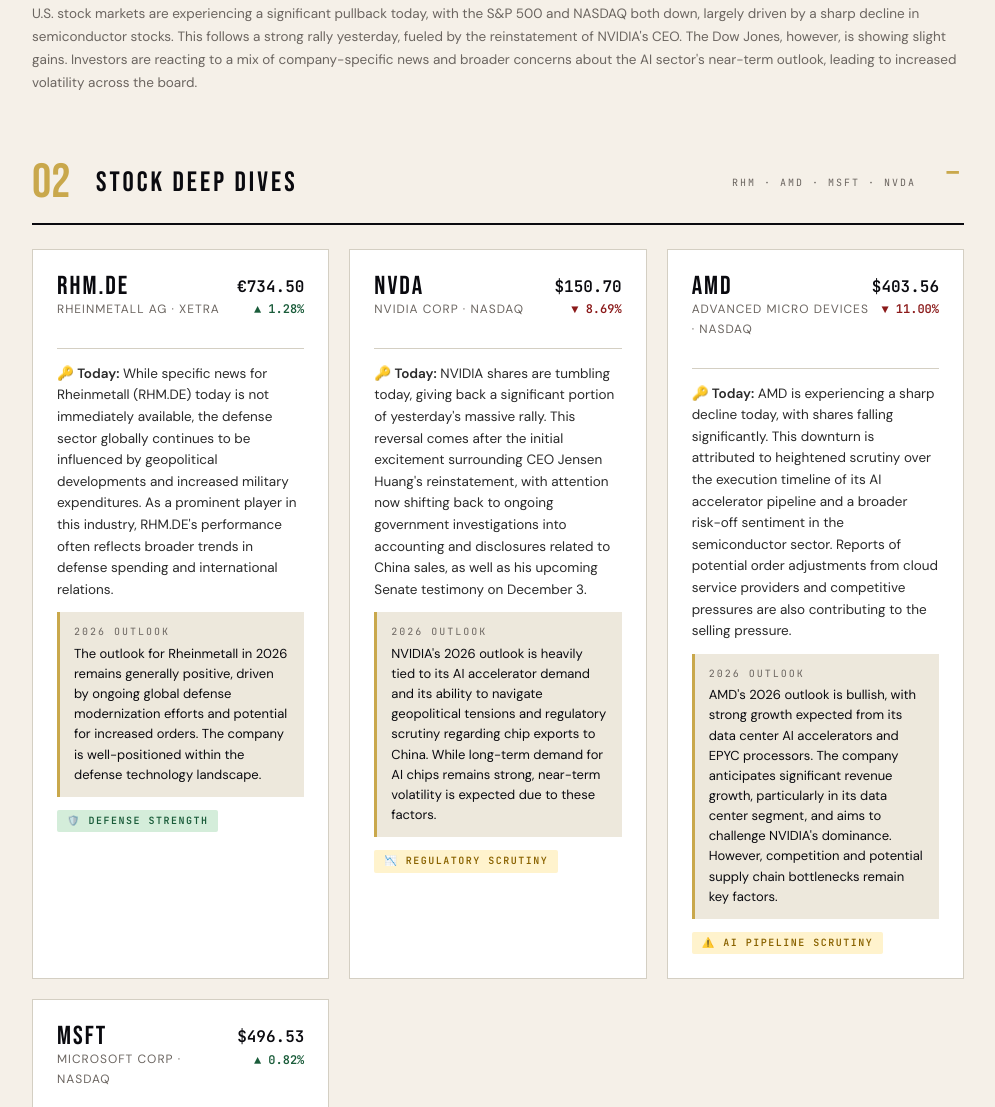
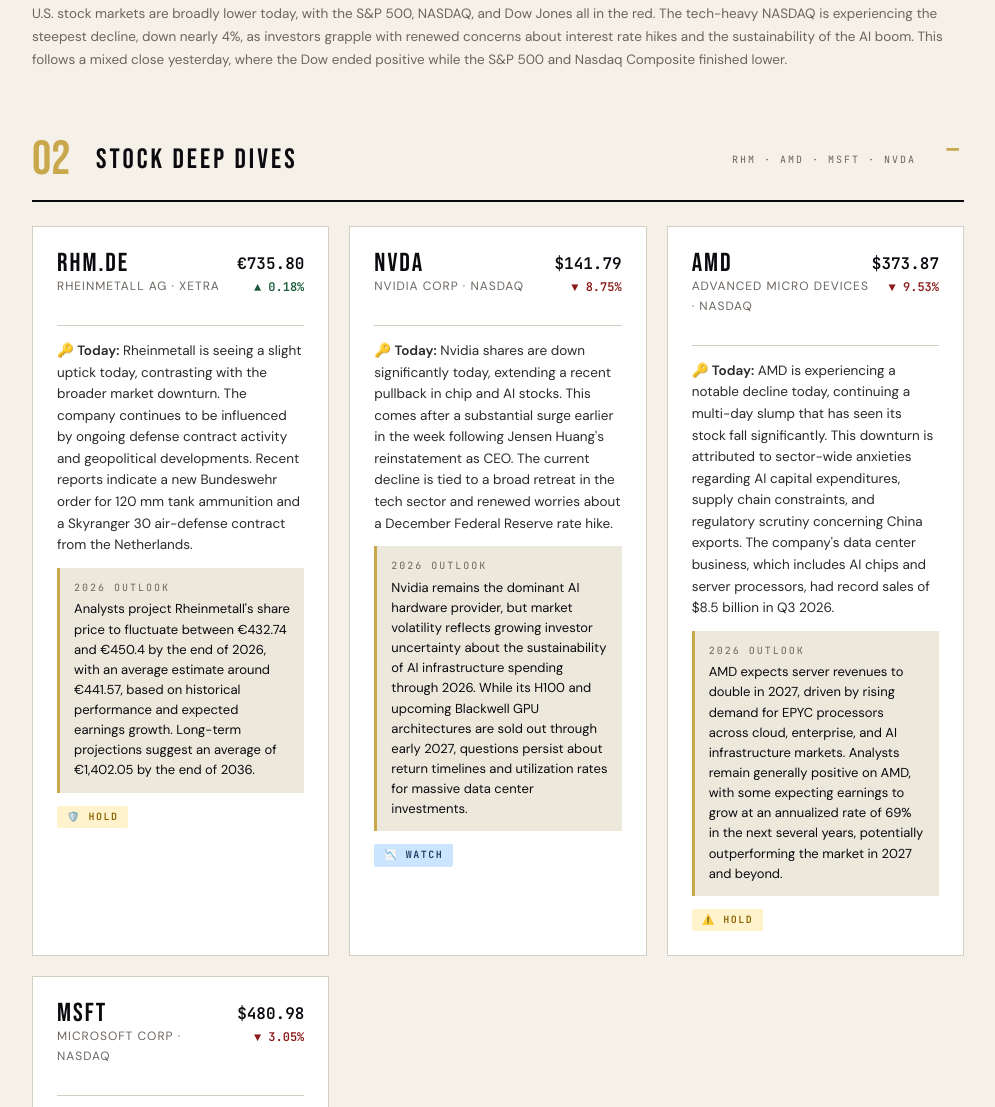
Before and after one commit to pavelbogdanaa-prog/signal-newsletter, a plain HTML site: page index.html in a window 1280 px wide. Shown: the part 812-1919 px from the top of the page, without its empty margins (142-1137 px from the left). Drawn offline with Linux system fonts and the light colour scheme.

Commit message:
📈 Daily update: 2026-11-25

```diff
--- a/index.html
+++ b/index.html
@@ -126,133 +126,133 @@
      ██████████████████████████████████████████████ -->
 <script>
 const SIGNAL_DATA = {
-  "date": "Tuesday · November 24, 2026",
+  "date": "Wednesday · November 25, 2026",
   "alert": {
-    "type": "warning",
+    "type": "critical",
     "icon": "⚠️",
-    "title": "Chip Stocks Tumble, Market Volatility Returns",
-    "body": "After a brief rally, chip stocks, including NVIDIA and AMD, are leading a broader market downturn today, with major indices experiencing declines. This comes amid renewed concerns over AI pipeline scrutiny and competitive dynamics."
+    "title": "Tech Sell-Off Deepens Amid Rate Hike Fears",
+    "body": "U.S. stock markets are experiencing a significant sell-off today, with tech stocks leading the decline, as fresh economic data fuels expectations of a December Federal Reserve rate hike."
   },
   "ticker": [
     {
       "label": "S&P 500",
-      "value": "7,157.55",
+      "value": "7,005.48",
       "dir": "down",
-      "arrow": "▼ 1.10%"
+      "arrow": "▼ 2.72%"
     },
     {
       "label": "NASDAQ",
-      "value": "23,528.19",
+      "value": "22,787.54",
       "dir": "down",
-      "arrow": "▼ 2.33%"
+      "arrow": "▼ 3.99%"
     },
     {
       "label": "Dow Jones",
-      "value": "49,714.87",
-      "dir": "up",
-      "arrow": "▲ 0.24%"
+      "value": "49,306.49",
+      "dir": "down",
+      "arrow": "▼ 1.42%"
     },
     {
       "label": "DAX",
-      "value": "25,017.81",
+      "value": "24,714.09",
       "dir": "down",
-      "arrow": "▼ 1.26%"
+      "arrow": "▼ 1.21%"
     },
     {
       "label": "Nikkei 225",
-      "value": "56,436.65",
-      "dir": "down",
-      "arrow": "▼ 5.06%"
+      "value": "N/A",
+      "dir": "flat",
+      "arrow": "→ 0.0%"
     },
     {
       "label": "Hang Seng",
-      "value": "22,383.74",
+      "value": "22,219.65",
       "dir": "down",
-      "arrow": "▼ 0.12%"
+      "arrow": "▼ 0.73%"
     }
   ],
   "market": [
     {
       "label": "S&P 500",
-      "value": "7,157.55",
-      "change": "▼ 1.10%",
+      "value": "7,005.48",
+      "change": "▼ 2.72%",
       "dir": "down"
     },
     {
       "label": "NASDAQ",
-      "value": "23,528.19",
-      "change": "▼ 2.33%",
+      "value": "22,787.54",
+      "change": "▼ 3.99%",
       "dir": "down"
     },
     {
       "label": "Dow Jones",
-      "value": "49,714.87",
-      "change": "▲ 0.24%",
-      "dir": "up"
+      "value": "49,306.49",
+      "change": "▼ 1.42%",
+      "dir": "down"
     },
     {
       "label": "DAX",
-      "value": "25,017.81",
-      "change": "▼ 1.26%",
+      "value": "24,714.09",
+      "change": "▼ 1.21%",
       "dir": "down"
     },
     {
       "label": "Nikkei 225",
-      "value": "56,436.65",
-      "change": "▼ 5.06%",
-      "dir": "down"
+      "value": "N/A",
+      "change": "→ 0.0%",
+      "dir": "flat"
     },
     {
       "label": "Hang Seng",
-      "value": "22,383.74",
-      "change": "▼ 0.12%",
+      "value": "22,219.65",
+      "change": "▼ 0.73%",
       "dir": "down"
     }
   ],
-  "marketSummary": "U.S. stock markets are experiencing a significant pullback today, with the S&P 500 and NASDAQ both down, largely driven by a sharp decline in semiconductor stocks. This follows a strong rally yesterday, fueled by the reinstatement of NVIDIA's CEO. The Dow Jones, however, is showing slight gains. Investors are reacting to a mix of company-specific news and broader concerns about the AI sector's near-term outlook, leading to increased volatility across the board.",
+  "marketSummary": "U.S. stock markets are broadly lower today, with the S&P 500, NASDAQ, and Dow Jones all in the red. The tech-heavy NASDAQ is experiencing the steepest decline, down nearly 4%, as investors grapple with renewed concerns about interest rate hikes and the sustainability of the AI boom. This follows a mixed close yesterday, where the Dow ended positive while the S&P 500 and Nasdaq Composite finished lower.",
   "stocks": [
     {
       "ticker": "RHM.DE",
       "name": "Rheinmetall AG · XETRA",
-      "price": "€734.50",
-      "change": "▲ 1.28%",
+      "price": "€735.80",
+      "change": "▲ 0.18%",
       "dir": "up",
-      "news": "<strong>🔑 Today:</strong> While specific news for Rheinmetall (RHM.DE) today is not immediately available, the defense sector globally continues to be influenced by geopolitical developments and increased military expenditures. As a prominent player in this industry, RHM.DE's performance often reflects broader trends in defense spending and international relations.",
-      "outlook": "The outlook for Rheinmetall in 2026 remains generally positive, driven by ongoing global defense modernization efforts and potential for increased orders. The company is well-positioned within the defense technology landscape.",
-      "badge": "🛡️ Defense Strength",
-      "badgeClass": "badge-buy"
+      "news": "<strong>🔑 Today:</strong> Rheinmetall is seeing a slight uptick today, contrasting with the broader market downturn. The company continues to be influenced by ongoing defense contract activity and geopolitical developments. Recent reports indicate a new Bundeswehr order for 120 mm tank ammunition and a Skyranger 30 air-defense contract from the Netherlands.",
+      "outlook": "Analysts project Rheinmetall's share price to fluctuate between €432.74 and €450.4 by the end of 2026, with an average estimate around €441.57, based on historical performance and expected earnings growth. Long-term projections suggest an average of €1,402.05 by the end of 2036.",
+      "badge": "🛡️ Hold",
+      "badgeClass": "badge-hold"
     },
     {
       "ticker": "NVDA",
       "name": "NVIDIA Corp · NASDAQ",
-      "price": "$150.70",
-      "change": "▼ 8.69%",
+      "price": "$141.79",
+      "change": "▼ 8.75%",
       "dir": "down",
-      "news": "<strong>🔑 Today:</strong> NVIDIA shares are tumbling today, giving back a significant portion of yesterday's massive rally. This reversal comes after the initial excitement surrounding CEO Jensen Huang's reinstatement, with attention now shifting back to ongoing government investigations into accounting and disclosures related to China sales, as well as his upcoming Senate testimony on December 3.",
-      "outlook": "NVIDIA's 2026 outlook is heavily tied to its AI accelerator demand and its ability to navigate geopolitical tensions and regulatory scrutiny regarding chip exports to China. While long-term demand for AI chips remains strong, near-term volatility is expected due to these factors.",
-      "badge": "📉 Regulatory Scrutiny",
-      "badgeClass": "badge-hold"
+      "news": "<strong>🔑 Today:</strong> Nvidia shares are down significantly today, extending a recent pullback in chip and AI stocks. This comes after a substantial surge earlier in the week following Jensen Huang's reinstatement as CEO. The current decline is tied to a broad retreat in the tech sector and renewed worries about a December Federal Reserve rate hike.",
+      "outlook": "Nvidia remains the dominant AI hardware provider, but market volatility reflects growing investor uncertainty about the sustainability of AI infrastructure spending through 2026. While its H100 and upcoming Blackwell GPU architectures are sold out through early 2027, questions persist about return timelines and utilization rates for massive data center investments.",
+      "badge": "📉 Watch",
+      "badgeClass": "badge-watch"
     },
     {
       "ticker": "AMD",
       "name": "Advanced Micro Devices · NASDAQ",
-      "price": "$403.56",
-      "change": "▼ 11.00%",
+      "price": "$373.87",
+      "change": "▼ 9.53%",
       "dir": "down",
-      "news": "<strong>🔑 Today:</strong> AMD is experiencing a sharp decline today, with shares falling significantly. This downturn is attributed to heightened scrutiny over the execution timeline of its AI accelerator pipeline and a broader risk-off sentiment in the semiconductor sector. Reports of potential order adjustments from cloud service providers and competitive pressures are also contributing to the selling pressure.",
-      "outlook": "AMD's 2026 outlook is bullish, with strong growth expected from its data center AI accelerators and EPYC processors. The company anticipates significant revenue growth, particularly in its data center segment, and aims to challenge NVIDIA's dominance. However, competition and potential supply chain bottlenecks remain key factors.",
-      "badge": "⚠️ AI Pipeline Scrutiny",
+      "news": "<strong>🔑 Today:</strong> AMD is experiencing a notable decline today, continuing a multi-day slump that has seen its stock fall significantly. This downturn is attributed to sector-wide anxieties regarding AI capital expenditures, supply chain constraints, and regulatory scrutiny concerning China exports. The company's data center business, which includes AI chips and server processors, had record sales of $8.5 billion in Q3 2026.",
+      "outlook": "AMD expects server revenues to double in 2027, driven by rising demand for EPYC processors across cloud, enterprise, and AI infrastructure markets. Analysts remain generally positive on AMD, with some expecting earnings to grow at an annualized rate of 69% in the next several years, potentially outperforming the market in 2027 and beyond.",
+      "badge": "⚠️ Hold",
       "badgeClass": "badge-hold"
     },
     {
       "ticker": "MSFT",
       "name": "Microsoft Corp · NASDAQ",
-      "price": "$496.53",
-      "change": "▲ 0.82%",
-      "dir": "up",
-      "news": "<strong>🔑 Today:</strong> Microsoft is showing positive movement today, following strong fiscal first-quarter results that exceeded consensus estimates. The company reported a 19% increase in revenue and a substantial rise in non-GAAP earnings per share, driving renewed institutional buying interest. Microsoft also raised its quarterly dividend, extending a 23-year streak.",
-      "outlook": "Microsoft's 2026 outlook is positive, driven by strong Azure growth and strategic investments in artificial intelligence. Analysts view the stock as a 'Strong Buy' with significant upside potential, although heavy data center investment and cloud margins are factors to watch.",
-      "badge": "☁️ AI & Cloud Growth",
+      "price": "$480.98",
+      "change": "▼ 3.05%",
+      "dir": "down",
+      "news": "<strong>🔑 Today:</strong> Microsoft shares are under selling pressure, reflecting broader macroeconomic headwinds and a retreat across the tech sector. Investors are scrutinizing AI capital expenditures, monetization timelines, and cloud margin pressures. The company recently declared a \"Code Red\" internally to address a historic service outage that affected millions of users earlier in November.",
+      "outlook": "The consensus among financial analysts for Microsoft's 2026 outlook remains overwhelmingly bullish, with most rating MSFT as a \"Strong Buy\" or \"Buy.\" Analysts anticipate revenue climbing to a range between $324 billion to $327 billion for full-year 2026, with EPS expected to hit between $16.46 and $17.10.",
+      "badge": "☁️ Buy",
       "badgeClass": "badge-buy"
     }
   ],
@@ -260,93 +260,93 @@ const SIGNAL_DATA = {
     {
       "ticker": "EUNL.DE",
       "name": "iShares Core MSCI World UCITS ETF · XETRA",
-      "stats": "Price: €124.57\nChange: ▼ 1.64%\nTER: 0.20%\nExchange: XETRA",
-      "badge": "Hold",
-      "badgeClass": "badge-hold",
-      "desc": "EUNL.DE, an iShares Core MSCI World UCITS ETF, aims to track the performance of the MSCI World Index, offering broad exposure to global developed market equities. Today's decline reflects the overall negative sentiment in global markets, particularly in tech, as investors react to chip stock downturns and broader economic concerns.",
-      "verdict": "Given its diversified nature, EUNL.DE remains a solid long-term holding for broad market exposure, despite today's dip. It's a foundational ETF for global equity allocation."
+      "stats": "Price: €122.61\nChange: ▼ 1.57%\nTER: 0.20%\nExchange: XETRA",
+      "badge": "Sell",
+      "badgeClass": "badge-watch",
+      "desc": "The iShares Core MSCI World UCITS ETF is currently showing signs of weakness, with both short- and longer-term moving averages pointing to a downward trend. A pivot top in mid-October also suggests further potential downside.",
+      "verdict": "Given the current technical signals and negative momentum, EUNL.DE is considered a sell candidate in the short term."
     },
     {
       "ticker": "4MMR.DE",
       "name": "Global X Defense Tech UCITS ETF · XETRA",
-      "stats": "Price: €23.74\nChange: ▲ 0.87%\nTER: 0.50%\nExchange: XETRA",
-      "badge": "Watch",
+      "stats": "Price: €23.57\nChange: ▼ 0.70%\nTER: 0.50%\nExchange: XETRA",
+      "badge": "Hold",
       "badgeClass": "badge-hold",
-      "desc": "The Global X Defence Tech UCITS ETF (4MMR.DE) provides targeted exposure to companies advancing defense technology worldwide, tracking the Mirae Asset Defence Tech Index. Its slight gain today suggests resilience in the defense sector amidst broader market declines, likely due to ongoing global military expenditures and technological demands.",
-      "verdict": "4MMR.DE offers a specialized investment in the growing defense technology sector, which can act as a defensive play during periods of market uncertainty. It's a 'Watch' for those seeking exposure to this specific industry."
+      "desc": "Information regarding specific news and outlook for 4MMR.DE is not readily available in the provided search results. However, as a broad market ETF, it is likely influenced by the overall negative market sentiment today.",
+      "verdict": "Without specific news, it's prudent to maintain a neutral stance, acknowledging the broader market's downward trend."
     },
     {
       "ticker": "ITA",
       "name": "iShares U.S. Aerospace & Defense ETF · NYSE Arca",
-      "stats": "Price: $68.04\nChange: ▼ 0.64%\nTER: 0.42%\nExchange: NYSE Arca",
+      "stats": "Price: $67.30\nChange: ▼ 1.20%\nTER: 0.42%\nExchange: NYSE Arca",
       "badge": "Hold",
       "badgeClass": "badge-hold",
-      "desc": "The iShares U.S. Aerospace & Defense ETF (ITA) tracks a market-cap-weighted index of U.S. manufacturers, assemblers, and distributors of aircraft and defense equipment. Today's slight decline aligns with the broader market's cautious mood, though the defense sector often demonstrates stability due to government contracts.",
-      "verdict": "ITA offers targeted exposure to the U.S. aerospace and defense industry, a sector characterized by high capital expenditures and long-term government contracts. It's a 'Hold' for investors seeking long-term growth in this specialized area, but be mindful of geopolitical and budgetary risks."
+      "desc": "The iShares U.S. Aerospace & Defense ETF (ITA) has shown some positive movement recently, with a pivot bottom in late November suggesting potential upside. However, it still faces resistance from its short-term moving averages.",
+      "verdict": "While there's a recent buy signal, the ETF is still navigating resistance levels, suggesting a cautious 'hold' for now."
     }
   ],
   "macro": [
     {
-      "theme": " semiconductors",
-      "what": "Chip stocks, including NVIDIA and AMD, are experiencing a significant sell-off today, giving back much of yesterday's gains. This is driven by renewed scrutiny over AI accelerator pipelines and competitive dynamics.",
-      "impact": "This downturn in a key growth sector is dragging down major indices, particularly the NASDAQ, and contributing to overall market volatility."
+      "theme": "📈 Inflation Concerns",
+      "what": "Today's economic data, including the Personal Consumption Expenditures (PCE) inflation report and the second estimate of third-quarter US GDP, are being closely watched. Market consensus expects headline PCE inflation to accelerate, which could strengthen the case for the Fed to maintain a hawkish monetary policy.",
+      "impact": "Increased likelihood of prolonged restrictive monetary policy and potential further interest rate hikes, negatively impacting equity markets."
     },
     {
-      "theme": "⚖️ Regulatory Scrutiny",
-      "what": "NVIDIA is facing ongoing government investigations into its accounting and disclosures related to China sales, with CEO Jensen Huang scheduled to testify before the Senate on December 3.",
-      "impact": "Regulatory concerns are creating uncertainty around major tech players, leading to investor caution and contributing to stock price fluctuations."
+      "theme": "🏛️ Federal Reserve Policy",
+      "what": "Traders are moving back to pricing a 95% chance of a quarter-point Fed hike in December, following recent market movements and economic data.",
+      "impact": "Higher interest rates generally weigh on stock valuations, particularly for growth-oriented tech companies."
     },
     {
-      "theme": "🛡️ Geopolitical Tensions",
-      "what": "Ongoing geopolitical developments continue to influence global markets, particularly the defense sector.",
-      "impact": "Increased defense spending and national security concerns are providing a tailwind for defense-related stocks and ETFs, potentially offering a defensive play amidst broader market instability."
+      "theme": "🇨🇳 US-China Trade Tensions",
+      "what": "President Trump unveiled a new set of tariffs, reigniting nerves about a trade war with China and adding another layer of geopolitical uncertainty. The Commerce Department also added a Singaporean company, Megaspeed, to a trade blacklist, impacting advanced AI chip sales.",
+      "impact": "Increased geopolitical uncertainty and potential disruptions to global supply chains, particularly in the technology sector."
     },
     {
-      "theme": "☁️ AI & Cloud Investment",
-      "what": "Microsoft's strong earnings highlight continued robust demand for its Azure cloud services and strategic investments in AI.",
-      "impact": "Companies with strong positions in AI and cloud computing are demonstrating resilience and growth, attracting institutional investment despite broader market headwinds."
+      "theme": "🤖 AI Supercycle Sustainability",
+      "what": "Ongoing investor anxiety about the sustainability of the AI boom is colliding with other market concerns. While AI investments continue to reshape capital expenditure trends, questions persist about return timelines and utilization rates.",
+      "impact": "Volatility in AI-related stocks and a reassessment of valuations for companies heavily invested in AI infrastructure."
     },
     {
-      "theme": "📊 Market Volatility",
-      "what": "Today's market action, with a sharp reversal in chip stocks after a strong rally, indicates heightened volatility.",
-      "impact": "Investors are navigating an unpredictable environment, with rapid shifts in sentiment and sector performance, requiring careful risk management."
+      "theme": "📊 Consumer Confidence",
+      "what": "The Conference Board reported that the consumer confidence index for November jumped to 103.3, well above expectations.",
+      "impact": "Strong consumer confidence can support economic growth and consumer spending, potentially offsetting some negative market pressures."
     }
   ],
   "calendar": [
     {
       "date": "Wed Nov 25",
-      "event": "US GDP (3Q-26, F)",
-      "why": "The final revision of Q3 GDP data will provide a comprehensive look at economic growth, influencing investor sentiment and future Fed policy expectations."
+      "event": "US Q3 GDP (Second Estimate)",
+      "why": "This second estimate provides a more refined look at economic growth, with consensus pointing to an upward revision."
     },
     {
       "date": "Wed Nov 25",
-      "event": "US PCE Inflation (Oct)",
-      "why": "The Personal Consumption Expenditures (PCE) price index is the Federal Reserve's preferred inflation gauge. Its release will be crucial for understanding inflationary pressures and potential monetary policy shifts."
+      "event": "US Core PCE Inflation (Oct)",
+      "why": "The Federal Reserve's preferred measure of inflation, closely watched for clues on future monetary policy."
+    },
+    {
+      "date": "Wed Nov 25",
+      "event": "US Durable Goods Orders (Oct)",
+      "why": "Indicates new orders for long-lasting goods, providing insight into manufacturing activity and business investment."
+    },
+    {
+      "date": "Wed Nov 25",
+      "event": "US Initial Jobless Claims",
+      "why": "A weekly indicator of unemployment trends, reflecting the health of the labor market."
     },
     {
       "date": "Thu Nov 26",
-      "event": "US Unemployment Rate (Oct)",
-      "why": "This report offers insights into the health of the U.S. labor market, a key factor for economic stability and consumer spending."
+      "event": "Thanksgiving Day (US Market Holiday)",
+      "why": "U.S. stock markets will be closed for the holiday."
     },
     {
       "date": "Fri Nov 27",
-      "event": "US Trade Balance (Oct)",
-      "why": "The trade balance data provides an overview of U.S. imports and exports, impacting currency valuations and economic growth projections."
-    },
-    {
-      "date": "Mon Nov 30",
-      "event": "S&P PMIs (Nov, P)",
-      "why": "Preliminary Purchasing Managers' Index (PMI) data for November will offer an early indication of manufacturing and services sector activity, reflecting economic momentum."
-    },
-    {
-      "date": "Thu Dec 03",
-      "event": "NVIDIA CEO Jensen Huang Senate Testimony",
-      "why": "Jensen Huang's testimony before the Senate is highly anticipated, as it could shed light on ongoing investigations and future regulatory impacts on the semiconductor industry."
+      "event": "Eurozone Retail Sales (Oct)",
+      "why": "Provides insight into consumer spending patterns in the Eurozone, a key driver of economic growth."
     }
   ],
   "quote": {
-    "text": "The sugar high that jolted Wall Street a day before has quickly disappeared, and stocks tied to the artificial intelligence industry are leading the U.S. market lower once again on Tuesday.",
-    "source": "The Associated Press · November 24, 2026"
+    "text": "The volatility of early 2025 — driven by geopolitical uncertainty and policy reversals — gave way to a powerful rebound, reminding us that fundamentals, not headlines, ultimately steer the course of markets.",
+    "source": "2026 Market Outlook, December 8, 2025"
   }
 };
 </script>
```
Also changed, not shown: daily-data.js (+103 -103 lines).
